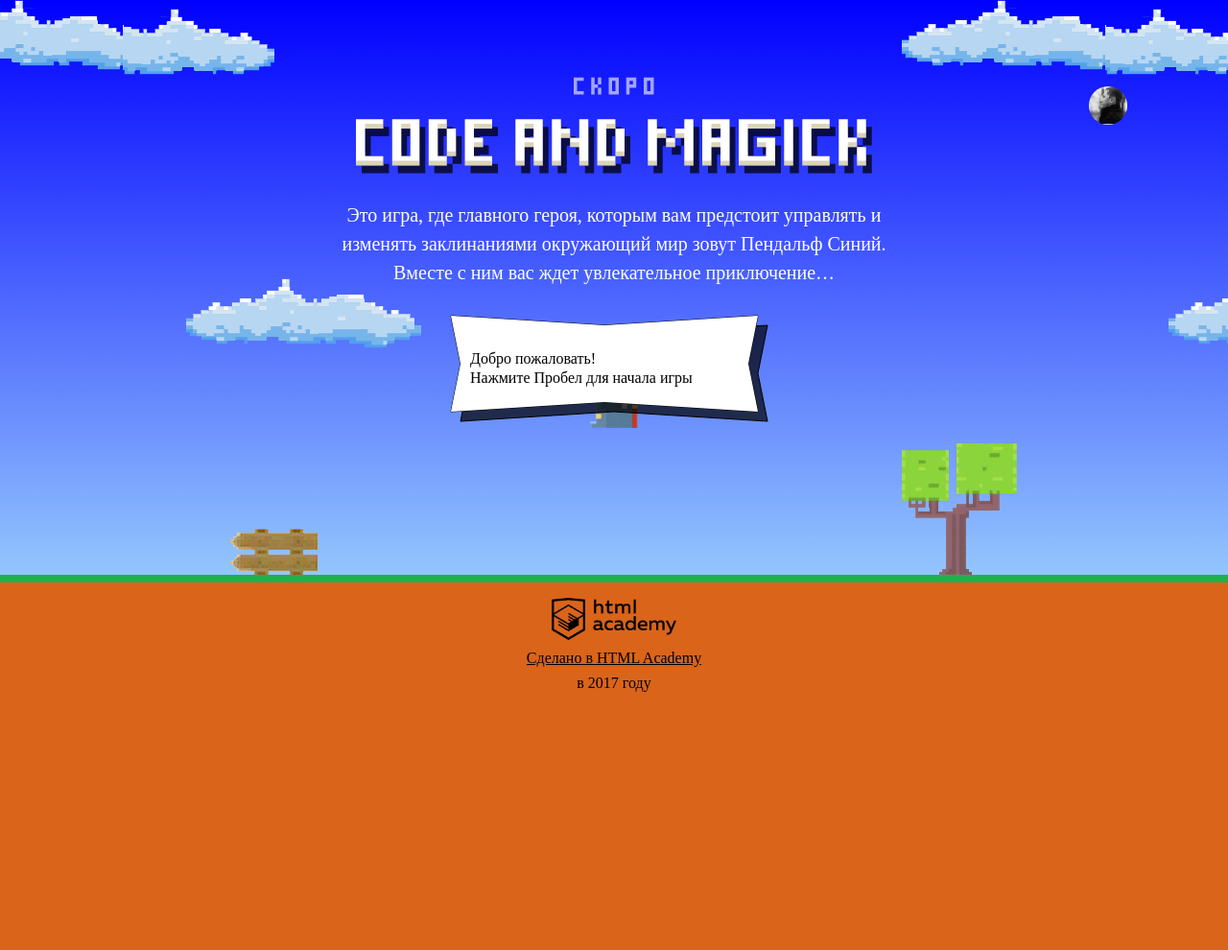
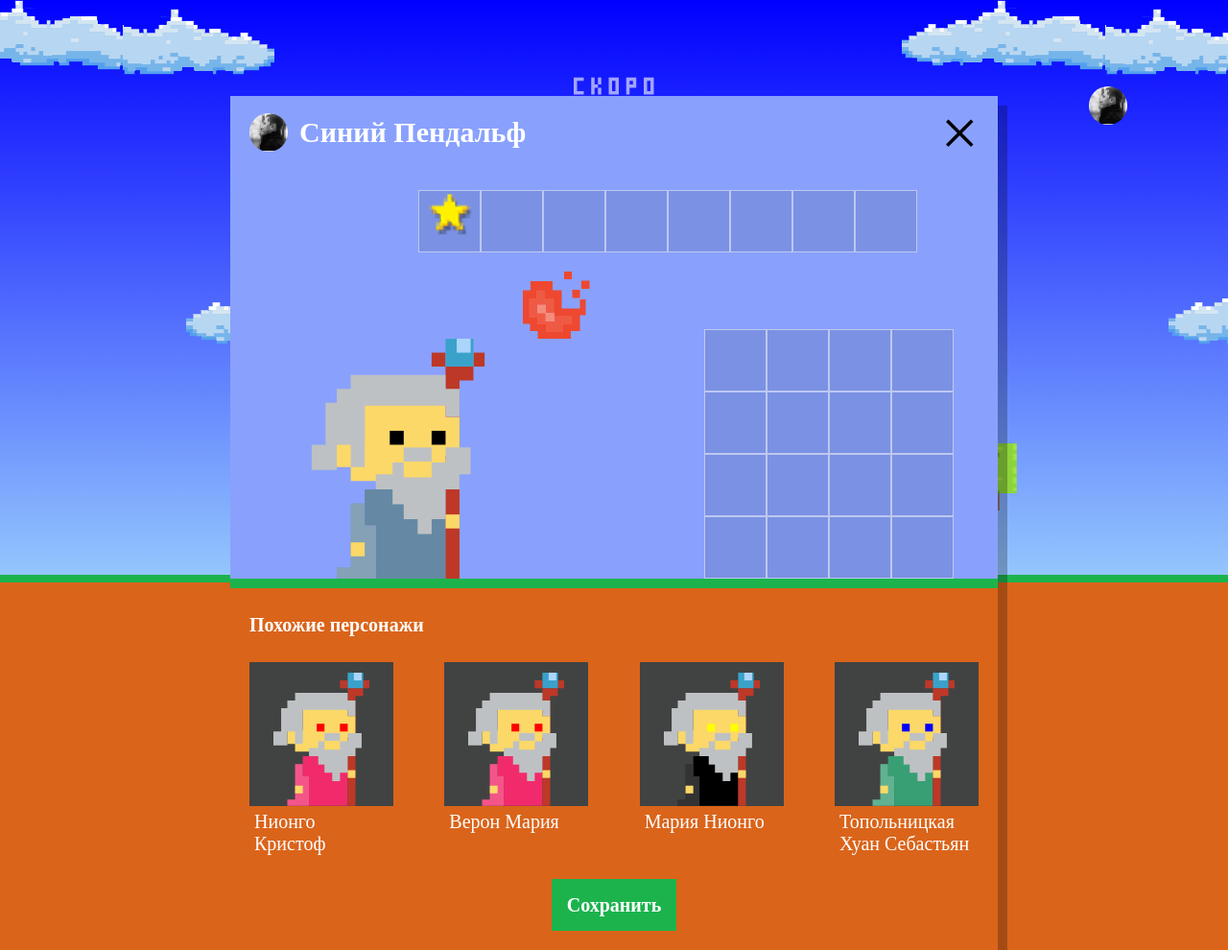
Before and after one commit to theopract/387261-code-and-magick, a website: page index.html in a window 1280 px wide. Shown: the whole page at 96% size. Before the commit the page ends 800 px from the top, so only its background shows below. Drawn offline with Linux system fonts and the light colour scheme; a web font is replaced by a local one.

Commit message:
Добавление блока выбора похожих персонажей

```diff
--- a/css/main.css
+++ b/css/main.css
@@ -729,9 +729,10 @@ input[type=radio]:checked + .review-mark-label {
 
 .setup-similar-label {
   margin: 5px;
-
+  width: 140px;
+  word-wrap: normal;
+  -ms-word-wrap: normal;
   color: #fff;
-
 }
 
 .setup-similar-content {
--- a/index.html
+++ b/index.html
@@ -189,6 +189,7 @@
 		return width/2-wizardWidth/2;
 	}
 
+
   /**
    * функция для установки фигурки мага на высоте две трети игрового поля от земли
    * @param {string} height - высота игрового поля
@@ -197,6 +198,7 @@
 		return height*1/3 - wizardHeight/2;
 	}
 </script>
+<script src="js/setup.js"></script>
 <script src="js/stat.js"></script>
 <script src="js/game.js"></script>
 </body>
--- /dev/null
+++ b/js/setup.js
@@ -0,0 +1,79 @@
+'use strict;'
+
+var userDialog = document.querySelector('.setup');
+userDialog.classList.remove('hidden');
+
+var similarListElement = userDialog.querySelector('.setup-similar-list');
+var similarWizardTemplate = document.querySelector('#similar-wizard-template').content;
+
+//Массив возможных имён магов
+WIZARD_NAMES = ['Иван', 'Хуан Себастьян', 'Мария', 'Кристоф', 'Виктор', 'Юлия', 'Люпита', 'Вашингтон'];
+//Массив возможных фамилий магов
+WIZARD_SURNAMES = ['да Марья', 'Верон', 'Мирабелла', 'Вальц', 'Онопко', 'Топольницкая', 'Нионго', 'Ирвинг'];
+//Массив возможного цвета мантии мага
+COAT_COLORS = ['rgb(101, 137, 164)', 'rgb(241, 43, 107)', 'rgb(146, 100, 161)', 'rgb(56, 159, 117)', 'rgb(215, 210, 55)', 'rgb(0, 0, 0)']
+//Массив возможного цвета глаз мага
+YEYS_COLORS = ['black', 'red', 'blue', 'yellow', 'green']
+
+/**
+ * Случайным образом и в случайном порядке складываем Имя и Фамилию мага
+ * @param {*} name Массив возможных имён мага
+ * @param {*} surname Массив возможных фамилий магов
+ */
+var generateFullName = function(name, surname){
+    //debugger;
+    var randName = name[Math.round(Math.random() * (name.length - 1))];           //выбираем случайно имя из массива name
+    var randSurname = surname[Math.round(Math.random() * (surname.length - 1))];  //выбираем случайную фамилию из массива surname
+    //возвращаем случайным образом или "Имя + Фамилию" или "Фамилию + Имя"
+    return (Math.random() >= 0.5) ? randName + ' ' + randSurname : randSurname + ' ' + randName;
+}
+
+/**
+ * Функция для случайного выбора элемента из массива
+ * @param {*} elems
+ */
+var randField = function(elems) {
+    return elems[Math.round(Math.random() * (elems.length - 1))]
+}
+
+// создаём массив JS-объектов из 4х волшенбников со случайными параметрами - имя, цвет мантии и цвет глаз
+var wizards = [];
+for (var i = 0; i < 4; i++){
+    wizards[wizards.length] = {
+        fullName: generateFullName(WIZARD_NAMES, WIZARD_SURNAMES),
+        coatColor: randField(COAT_COLORS),
+        eyesColor: randField(YEYS_COLORS)
+    }
+}
+
+/**
+ * Функция по созданию DOM-элемента на основе JS объекта волшебника
+ * @param {*} wizard
+ */
+var renderWizard = function(wizard) {
+    var wizardElement = similarWizardTemplate.cloneNode(true);
+
+    wizardElement.querySelector('.setup-similar-label').textContent = wizard.fullName;
+    wizardElement.querySelector('.wizard-coat').style.fill = wizard.coatColor;
+    wizardElement.querySelector('.wizard-eyes').style.fill = wizard.eyesColor;
+
+    return wizardElement;
+}
+
+/**
+ * Функция заполнения блока DOM-элементами
+ */
+var fillFragment = function() {
+    var fragment = document.createDocumentFragment();
+    for (var i = 0; i < 4; i++) {
+        fragment.appendChild(renderWizard(wizards[i]));
+    }
+
+    return fragment;
+}
+
+similarListElement.appendChild(fillFragment());
+
+
+// убираем класс "hidden" с блока "setup-similar", чтобы отобразить его в DOM
+document.querySelector('.setup-similar').classList.remove('hidden');
```
